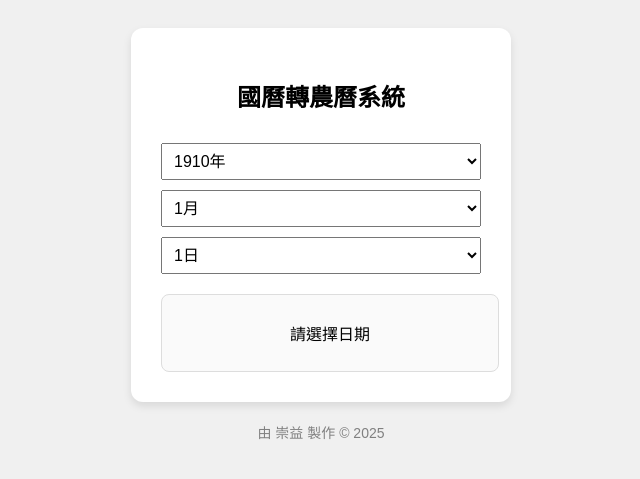
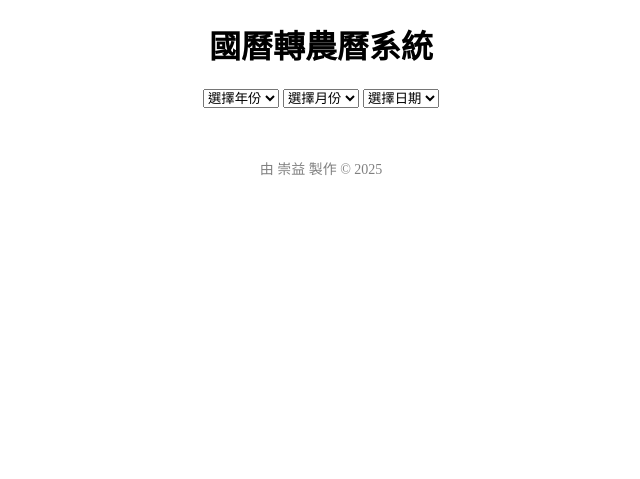
Before and after one commit to colton0166/convert-lunar-final4, a Flask app: page / in a window 1280 px wide. Shown: the top 479 px of the page, without its empty margins (319-959 px from the left). Run offline with Flask 3, Linux system fonts and the light colour scheme.

Commit message:
Update index.html

```diff
--- a/templates/index.html
+++ b/templates/index.html
@@ -2,93 +2,77 @@
 <html lang="zh-Hant">
 <head>
     <meta charset="UTF-8">
-    <meta name="viewport" content="width=device-width, initial-scale=1.0">
-    <title>國曆轉農曆系統（動態日數版）</title>
-    <style>
-        body { font-family: Arial, sans-serif; background: #f0f0f0; display: flex; flex-direction: column; align-items: center; padding: 20px; }
-        .container { background: white; padding: 30px; border-radius: 12px; box-shadow: 0 4px 8px rgba(0,0,0,0.1); width: 320px; text-align: center; }
-        select, .result { margin-top: 10px; width: 100%; font-size: 16px; padding: 8px; }
-        .result { background: #fafafa; border-radius: 8px; border: 1px solid #ddd; min-height: 60px; display: flex; flex-direction: column; justify-content: center; margin-top: 20px; }
-    </style>
+    <title>國曆轉農曆系統</title>
 </head>
 <body>
-    <div class="container">
-        <h2>國曆轉農曆系統</h2>
-        <select id="year"></select>
-        <select id="month"></select>
-        <select id="day"></select>
-        <div class="result" id="resultBox">
-            <p>請選擇日期</p>
-        </div>
+    <h1 style="text-align:center;">國曆轉農曆系統</h1>
+
+    <div style="text-align:center; margin-top: 20px;">
+        <select id="year">
+            <option value="">選擇年份</option>
+            <!-- 自己插入1910~2025的年份選單（或用js自動生成也可以） -->
+        </select>
+
+        <select id="month">
+            <option value="">選擇月份</option>
+            <!-- 自己插入1~12月 -->
+        </select>
+
+        <select id="day">
+            <option value="">選擇日期</option>
+            <!-- 自己插入1~31日 -->
+        </select>
     </div>
 
-<script>
+    <div id="result" style="text-align:center; margin-top: 30px; font-size: 18px;"></div>
+
+    <footer style="text-align:center; margin-top: 50px; font-size: 14px; color: gray;">
+        由 崇益 製作 © 2025
+    </footer>
+
+    <script>
+    // 這裡幫你自動生成年份、月份、日期
     const yearSelect = document.getElementById('year');
     const monthSelect = document.getElementById('month');
     const daySelect = document.getElementById('day');
-    const resultBox = document.getElementById('resultBox');
 
     for (let y = 1910; y <= 2025; y++) {
-        let option = document.createElement('option');
-        option.value = y;
-        option.text = y + '年';
-        yearSelect.appendChild(option);
+        yearSelect.innerHTML += `<option value="${y}">${y}</option>`;
     }
 
     for (let m = 1; m <= 12; m++) {
-        let option = document.createElement('option');
-        option.value = m;
-        option.text = m + '月';
-        monthSelect.appendChild(option);
+        monthSelect.innerHTML += `<option value="${m}">${m}</option>`;
     }
 
-    function updateDays() {
-        const year = parseInt(yearSelect.value);
-        const month = parseInt(monthSelect.value);
-        daySelect.innerHTML = '';
-
-        let daysInMonth = 31;
-        if (month === 4 || month === 6 || month === 9 || month === 11) {
-            daysInMonth = 30;
-        } else if (month === 2) {
-            daysInMonth = (year % 4 === 0 && (year % 100 !== 0 || year % 400 === 0)) ? 29 : 28;
-        }
-
-        for (let d = 1; d <= daysInMonth; d++) {
-            let option = document.createElement('option');
-            option.value = d;
-            option.text = d + '日';
-            daySelect.appendChild(option);
-        }
+    for (let d = 1; d <= 31; d++) {
+        daySelect.innerHTML += `<option value="${d}">${d}</option>`;
     }
 
-    function update() {
+    function fetchLunarDate() {
         const year = yearSelect.value;
         const month = monthSelect.value;
         const day = daySelect.value;
+
         if (year && month && day) {
             fetch('/convert', {
                 method: 'POST',
-                headers: { 'Content-Type': 'application/json' },
-                body: JSON.stringify({ year, month, day })
+                headers: {'Content-Type': 'application/json'},
+                body: JSON.stringify({year, month, day})
             })
             .then(response => response.json())
             .then(data => {
-                resultBox.innerHTML = `<p>農曆：${data.lunar}</p><p>歲次：${data.suici}</p><p>生肖：${data.zodiac}</p>`;
+                document.getElementById('result').innerHTML = `
+                    農曆：${data.lunar}<br>
+                    歲次：${data.suici}<br>
+                    生肖：${data.zodiac}
+                `;
             });
         }
     }
 
-    yearSelect.addEventListener('change', () => { updateDays(); update(); });
-    monthSelect.addEventListener('change', () => { updateDays(); update(); });
-    daySelect.addEventListener('change', update);
-
-    // 初始化
-    updateDays();
-</script>
-<footer style="text-align:center; margin-top: 20px; font-size: 14px; color: gray;">
-    由 崇益 製作 © 2025
-</footer>
-
+    yearSelect.addEventListener('change', fetchLunarDate);
+    monthSelect.addEventListener('change', fetchLunarDate);
+    daySelect.addEventListener('change', fetchLunarDate);
+    </script>
 </body>
 </html>
```
